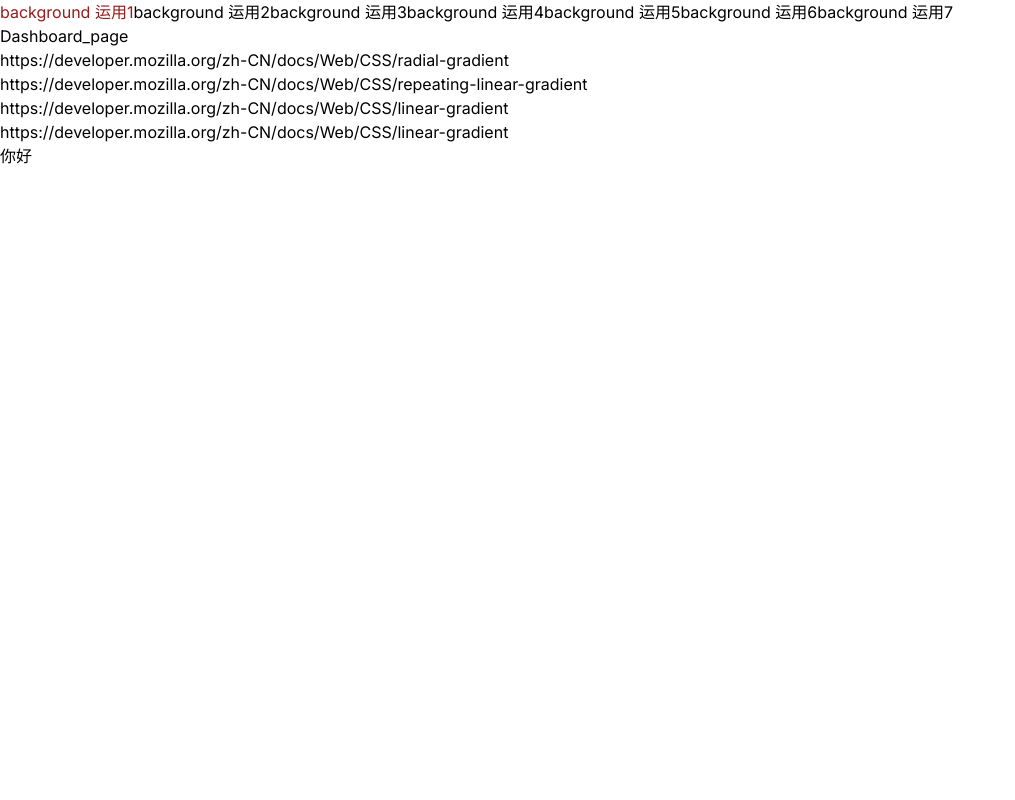
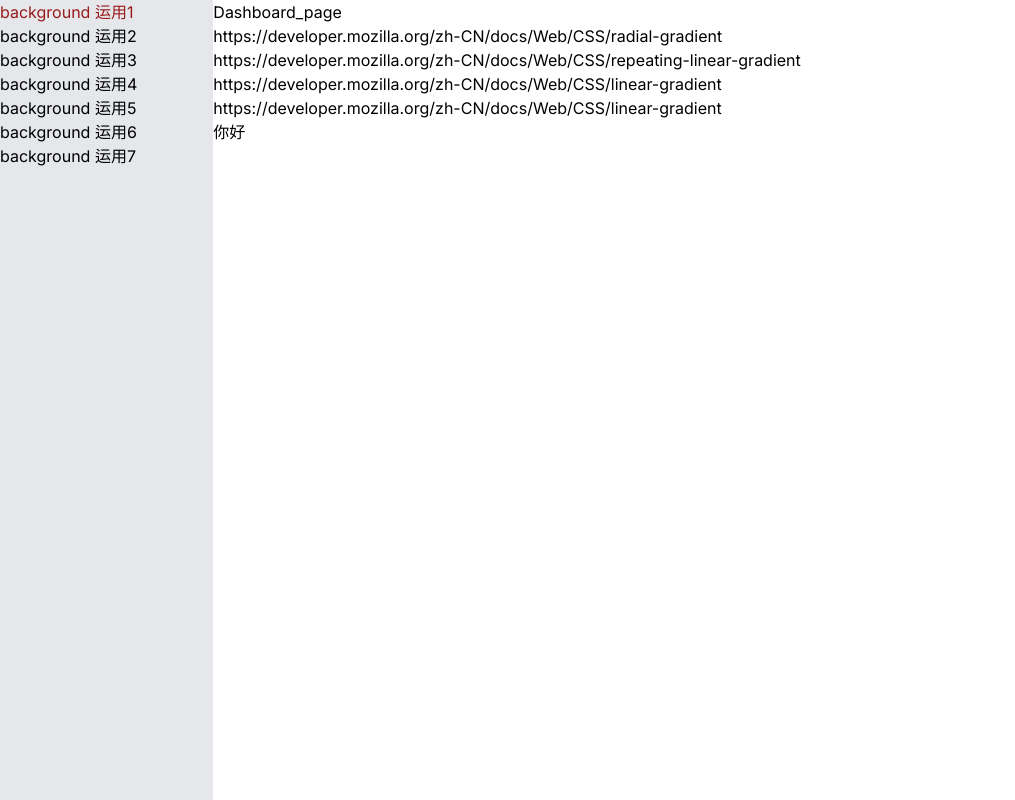
Before and after one commit to XyanZhang/nextjs-css-example, a Next.js app: page /background in a window 1280 px wide. Shown: the whole page, without its empty margins (0-1015 px from the left). Built offline with nearby package versions, Linux system fonts and the light colour scheme.

Commit message:
style: 调整layout 结构

```diff
--- a/src/app/background/layout.tsx
+++ b/src/app/background/layout.tsx
@@ -1,15 +1,18 @@
 import { Navigation } from "@/components/navigation";
 import { navList } from "@/config/nav.config";
-
 export default function BackgroundLayout({
   children, // will be a page or nested layout
 }: {
   children: React.ReactNode
 }) {
   return (
-    <section>
-      <Navigation navLinks={navList}></Navigation>
-      {children}
-    </section>
+      <section className="flex flex-col md:flex-row">
+        <div className="w-full md:w-1/6">
+          <Navigation navLinks={navList}></Navigation>
+        </div>
+        <div className="w-full md:w-3/4">
+          {children}
+        </div>
+      </section>
   )
 }
--- a/src/components/navigation.tsx
+++ b/src/components/navigation.tsx
@@ -8,9 +8,9 @@ export function Navigation({ navLinks }: { navLinks: any[] }) {
 
   return (
     <>
+    <div className="flex flex-col h-screen bg-gray-200">
       {navLinks.map((link) => {
         const isActive = pathname.startsWith(link.url)
-        console.log(isActive)
         return (
           <Link
             className={isActive ? 'text-red-800' : 'text-black'}
@@ -21,6 +21,7 @@ export function Navigation({ navLinks }: { navLinks: any[] }) {
           </Link>
         )
       })}
+      </div>
     </>
   )
 }
```
